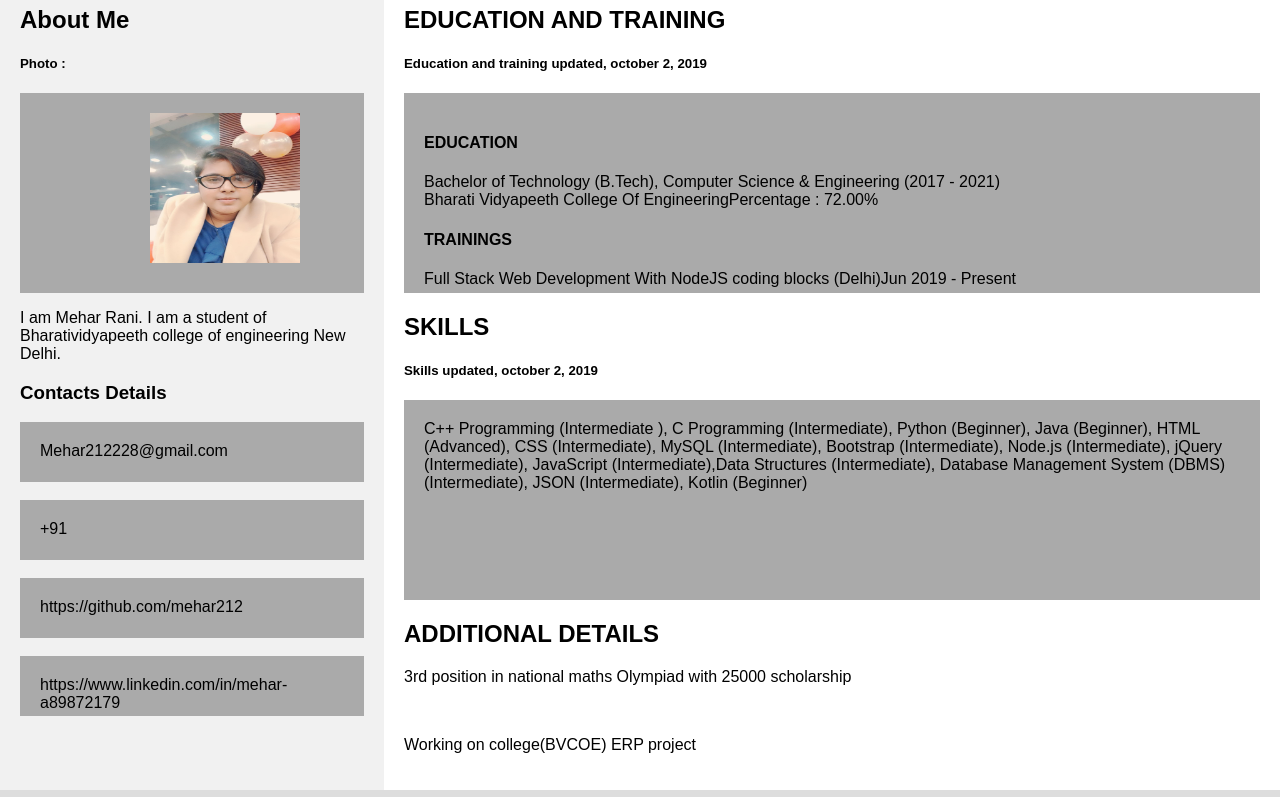
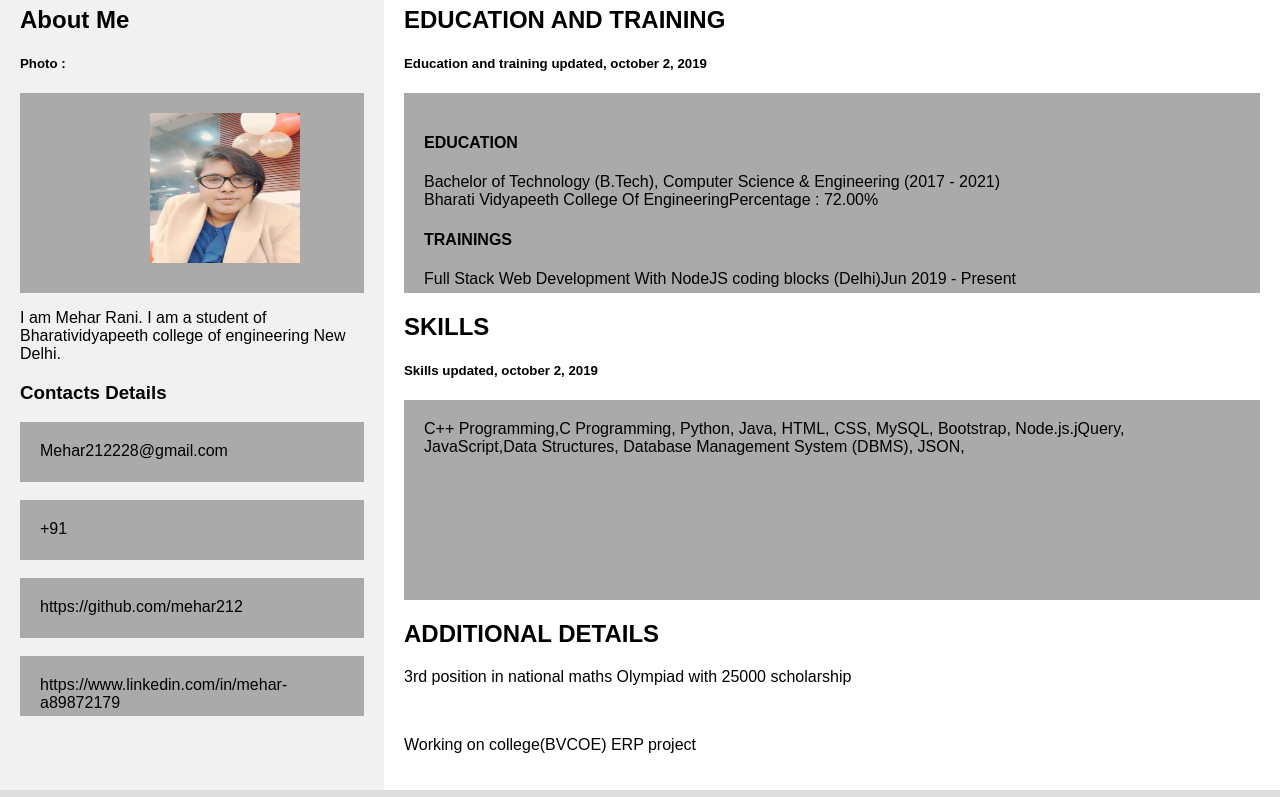
Before and after one commit to mehar212/profile-page, a plain HTML site: page index.html in a window 1280 px wide. Shown: the part 373-1170 px from the top of the page. Drawn offline with Linux system fonts and the light colour scheme.

Commit message:
Update index.html

```diff
--- a/index.html
+++ b/index.html
@@ -59,33 +59,17 @@
     <h2>SKILLS</h2>
     <h5>Skills updated, october 2, 2019</h5>
     <div class="fakeimg" style="height:200px;">
-        C++ Programming (Intermediate ),                                                         C Programming (Intermediate),
-Python
-(Beginner),
-Java
-(Beginner),
-HTML
-(Advanced),
-CSS
-(Intermediate),
-MySQL
-(Intermediate),
-Bootstrap
-(Intermediate),
-Node.js
-(Intermediate),
-
-jQuery
-(Intermediate),
-JavaScript
-(Intermediate),Data Structures
-(Intermediate),
-Database Management System (DBMS)
-(Intermediate),
-JSON
-(Intermediate),
-Kotlin
-(Beginner)
+C++ Programming,C Programming,
+Python,
+Java,
+HTML,
+CSS,
+MySQL,
+Bootstrap,
+Node.js.jQuery,
+JavaScript,Data Structures,
+Database Management System (DBMS),
+JSON,
 
        </div>
     <h2>ADDITIONAL DETAILS</h2>
```
